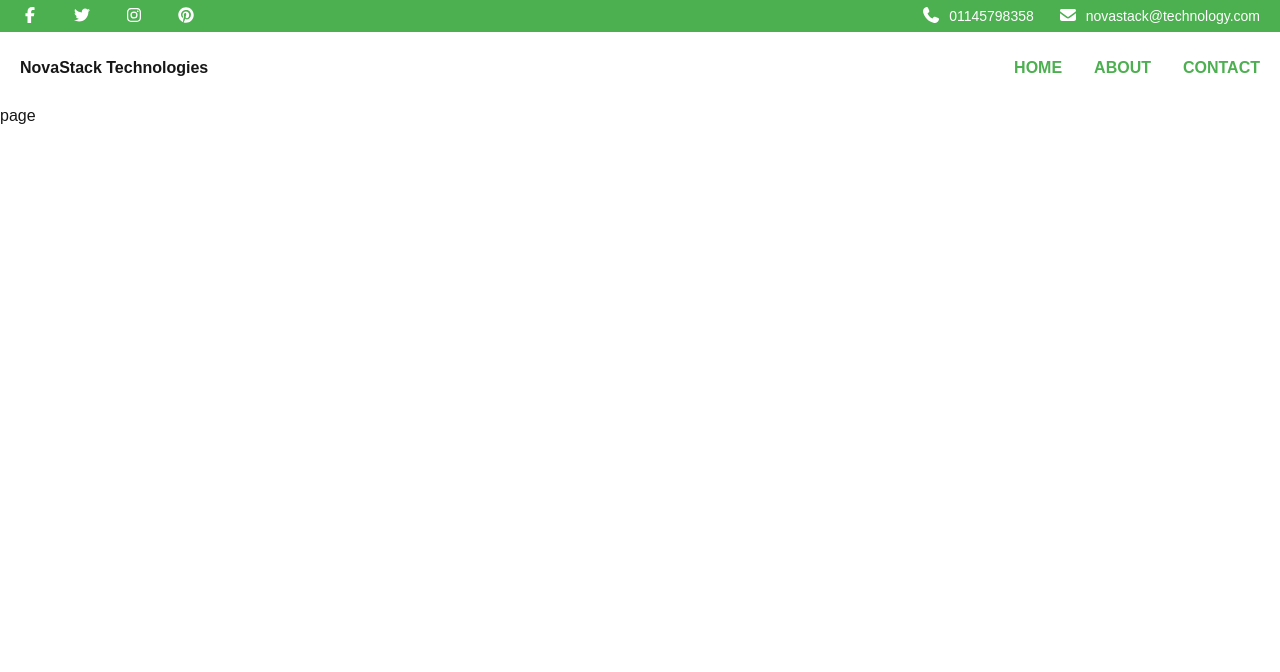
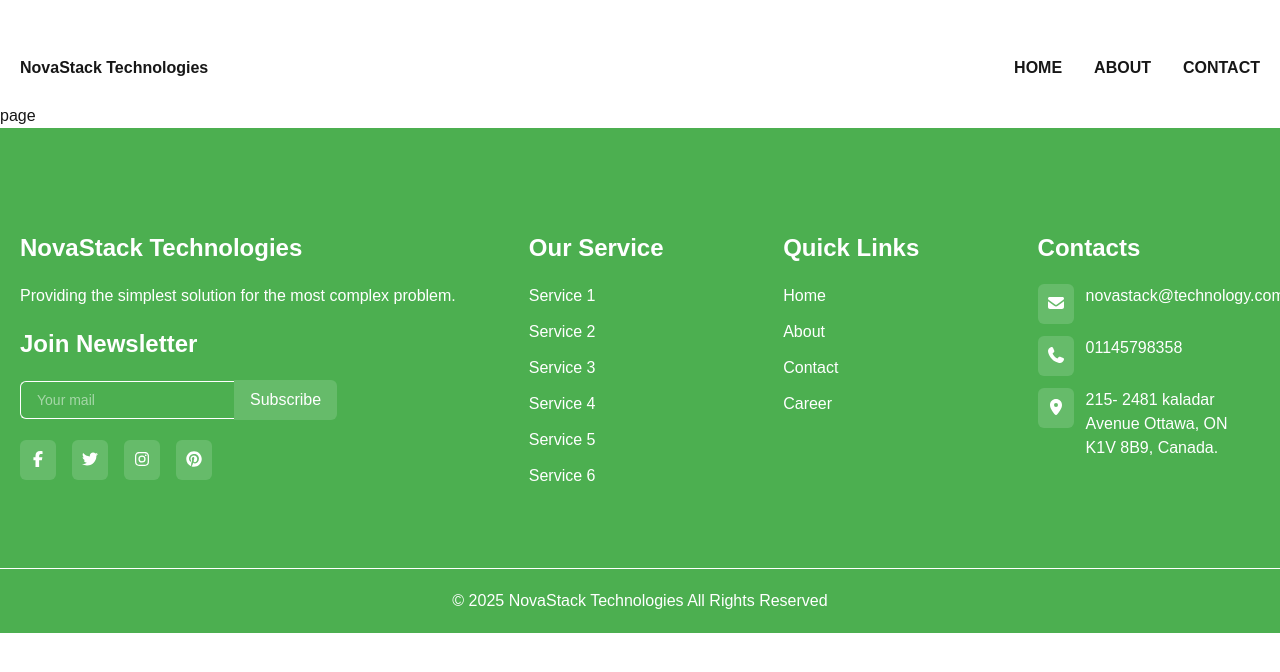
Before and after one commit to nahidhossain123/novastack-technologies, a Next.js app: page /contact in a window 1280 px wide. Shown: the top 672 px of the page. Built offline with nearby package versions, Linux system fonts and the light colour scheme.

Commit message:
feat:add footer with all sections and copyright text

```diff
--- a/app/globals.css
+++ b/app/globals.css
@@ -3,14 +3,16 @@
 :root {
   --background: #ffffff;
   --foreground: #171717;
-  --primaryColor: #4CAF50;
+  --primary-100: #66BB6A;
+  --primary-200: #4CAF50;
   --primaryHover:#70a1ff;
 }
 
 @theme inline {
   --color-background: var(--background);
   --color-foreground: var(--foreground);
-  --color-primary: var(--primaryColor);
+  --color-primary-100: var(--primary-100);
+  --color-primary-200: var(--primary-200);
   --color-hover-100: var(--primaryHover);
   --font-sans: var(--font-geist-sans);
   --font-mono: var(--font-geist-mono);
--- a/app/layout.tsx
+++ b/app/layout.tsx
@@ -2,6 +2,7 @@ import type { Metadata } from "next";
 import { Geist, Geist_Mono } from "next/font/google";
 import "./globals.css";
 import Header from "@/components/Header";
+import Footer from "@/components/Footer";
 
 const geistSans = Geist({
   variable: "--font-geist-sans",
@@ -28,10 +29,9 @@ export default function RootLayout({
       <body
         className={`${geistSans.variable} ${geistMono.variable} antialiased `}
       >
-        <div>
-          <Header />
-        </div>
+        <Header />
         {children}
+        <Footer />
       </body>
     </html>
   );
--- a/components/Footer.tsx
+++ b/components/Footer.tsx
@@ -1,8 +1,99 @@
+import { faFacebookF, faInstagram, faPinterest, faTwitter } from '@fortawesome/free-brands-svg-icons'
+import { faEnvelope, faLocationDot, faPhone } from '@fortawesome/free-solid-svg-icons'
+import { FontAwesomeIcon } from '@fortawesome/react-fontawesome'
 import React from 'react'
+import NewsLetterFomr from './ui/NewsLetterForm'
+import NewsLetterForm from './ui/NewsLetterForm'
 
 const Footer = () => {
     return (
-        <div>Footer</div>
+        <footer className='bg-primary-200 pt-16'>
+            <div className="container mx-auto px-5 py-10 text-white">
+                <div className="grid grid-cols-1 md:grid-cols-5 gap-8">
+                    <div className="md:col-span-2">
+                        <div className="space-y-5">
+                            <a className="inline-block font-bold hover:text-hover-100 hover:scale-105 transition-transform duration-200" href="/">
+                                <span className='font-extrabold text-2xl'>NovaStack Technologies</span>
+                            </a>
+                            <p>Providing the simplest solution for the most complex problem.</p>
+                            <h4 className="text-2xl font-bold">Join Newsletter</h4>
+                            <NewsLetterForm />
+                            <ul className="flex gap-4">
+                                <li className='p-2 bg-primary-100 rounded-md'>
+                                    <FontAwesomeIcon icon={faFacebookF} className='h-4 w-4 text-white' />
+                                </li>
+                                <li className='p-2 bg-primary-100 rounded-md'>
+                                    <FontAwesomeIcon icon={faTwitter} className='h-4 w-4 text-white' />
+                                </li>
+                                <li className='p-2 bg-primary-100 rounded-md'>
+                                    <FontAwesomeIcon icon={faInstagram} className='h-4 w-4 text-white' />
+                                </li>
+                                <li className='p-2 bg-primary-100 rounded-md'>
+                                    <FontAwesomeIcon icon={faPinterest} className='h-4 w-4 text-white' />
+                                </li>
+                            </ul>
+                        </div>
+                    </div>
+                    <div className="md:col-span-1">
+                        <div className="space-y-5">
+                            <h3 className='text-2xl font-bold'>Our Service</h3>
+                            <ul className="space-y-3">
+                                <li><a href="/service1">Service 1</a></li>
+                                <li><a href="/service1">Service 2</a></li>
+                                <li><a href="/service1">Service 3</a></li>
+                                <li><a href="/service1">Service 4</a></li>
+                                <li><a href="/service1">Service 5</a></li>
+                                <li><a href="/service1">Service 6</a></li>
+                            </ul>
+                        </div>
+                    </div>
+                    <div className="md:col-span-1">
+                        <div className="space-y-5">
+                            <h3 className='text-2xl font-bold'>Quick Links</h3>
+                            <ul className="space-y-3">
+                                <li><a href="/service1">Home</a></li>
+                                <li><a href="/service1">About</a></li>
+                                <li><a href="/service1">Contact</a></li>
+                                <li><a href="/service1">Career</a></li>
+                            </ul>
+                        </div>
+                    </div>
+                    <div className="md:col-span-1">
+                        <div className="space-y-5">
+                            <h3 className='text-2xl font-bold'>Contacts</h3>
+                            <ul className="space-y-3">
+                                <li>
+                                    <a className='flex items-start gap-3' href="mailto:novastack@technology.com">
+                                        <span className='p-2 bg-primary-100 rounded-md'> <FontAwesomeIcon className='h-4 w-4 text-white' icon={faEnvelope} /></span>
+                                        <span>novastack@technology.com</span>
+                                    </a>
+                                </li>
+                                <li>
+                                    <a className='flex items-start gap-3' href="tel:01145798358">
+                                        <span className='p-2 bg-primary-100 rounded-md'> <FontAwesomeIcon className='h-4 w-4 text-white' icon={faPhone} /></span>
+                                        <span> 01145798358</span>
+                                    </a>
+                                </li>
+                                <li>
+                                    <a className='flex items-start gap-3' href="https://maps.app.goo.gl/9nEucGDiMbrpdMFr8" target="_blank">
+                                        <span className='p-2 bg-primary-100 rounded-md'><FontAwesomeIcon className='h-4 w-4 text-white' icon={faLocationDot} /></span>
+                                        <span>215- 2481 kaladar Avenue Ottawa, ON K1V 8B9, Canada.</span>
+                                    </a>
+                                </li>
+                            </ul>
+
+                        </div>
+                    </div>
+                </div>
+            </div>
+            <div className="mt-10 border-t border-white py-5">
+                <p className='text-center text-white'>
+                    <span> © 2025 </span>
+                    <a href="/"> NovaStack Technologies </a>
+                    <span> All Rights Reserved </span>
+                </p>
+            </div>
+        </footer >
     )
 }
 
--- /dev/null
+++ b/components/ui/NewsLetterForm.tsx
@@ -0,0 +1,12 @@
+import React from 'react'
+
+const NewsLetterForm = () => {
+    return (
+        <div>
+            <input type="email" placeholder='Your mail' className='px-4 py-2 bg-transparent border-b border-t border-l border-white text-sm text-white rounded-l-md focus:outline-none' />
+            <button className='bg-primary-100 text-white px-4 py-2 rounded-r-md'>Subscribe</button>
+        </div>
+    )
+}
+
+export default NewsLetterForm
```
